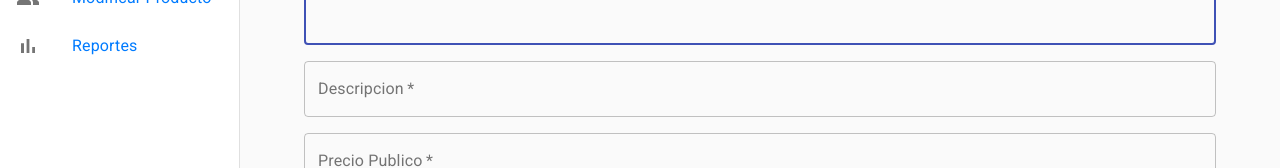
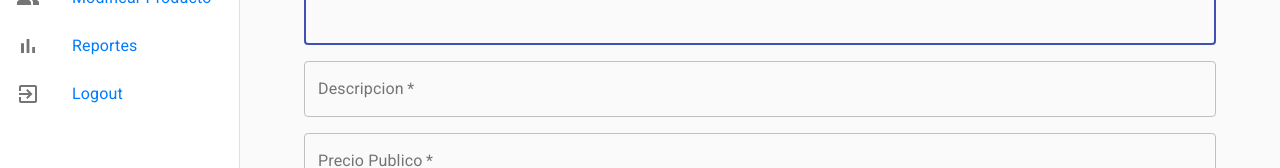
Before and after one commit to mkfuentes/medusa, a React (Create React App) app: page /add in a window 1280 px wide. Shown: the part 187-355 px from the top of the page. Built offline with nearby package versions, Linux system fonts and the light colour scheme.

Commit message:
Add: Logout

```diff
--- a/src/App.js
+++ b/src/App.js
@@ -9,6 +9,7 @@ import Login from './views/Login'
 //import Logout from './views/Logout'
 import api from './lib/api'
 import Landing from './views/Landing';
+import Logout from "./views/Logout";
 
 
 function App() {
@@ -30,6 +31,7 @@ return (
           <Route path="/edit" component={Edit} exact />
           <Route path="/sell" component={Sell} exact />
           <Route path="/resumen" component={Resumen} exact />
+          <Route path="/logout" component={Logout} exact />
         </React.Fragment>
       </Switch>
     </div>
--- a/src/components/ListItem.jsx
+++ b/src/components/ListItem.jsx
@@ -8,6 +8,7 @@ import PeopleIcon from "@material-ui/icons/People";
 import BarChartIcon from "@material-ui/icons/BarChart";
 import LayersIcon from "@material-ui/icons/Layers";
 import { Link } from "react-router-dom";
+import ExitToAppIcon from "@material-ui/icons/ExitToApp";
 
 function ListItems() {
   return (
@@ -44,6 +45,14 @@ function ListItems() {
           <ListItemText primary="Reportes" />
         </Link>
       </ListItem>
+      <ListItem button>
+        <ListItemIcon>
+          <ExitToAppIcon />
+        </ListItemIcon>
+        <Link to="/logout">
+          <ListItemText primary="Logout" />
+        </Link>
+      </ListItem>
     </div>
   );
 }
--- /dev/null
+++ b/src/views/Logout.jsx
@@ -0,0 +1,14 @@
+import React, { Component } from "react";
+
+class Logout extends Component {
+  componentDidMount() {
+    window.sessionStorage.removeItem("Authorization");
+
+    this.props.history.replace("./login");
+  }
+  render() {
+    return <div />;
+  }
+}
+
+export default Logout;
```
